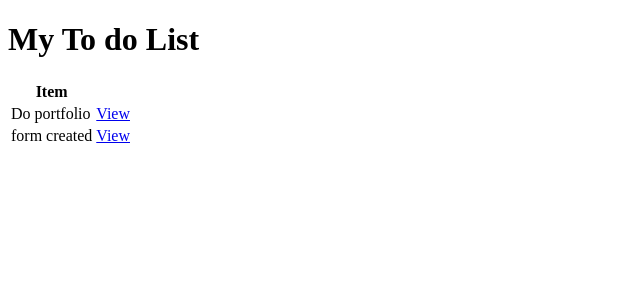
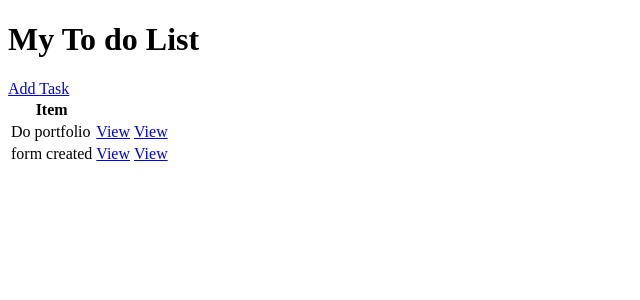
Before and after one commit to cherylnguyenm/Task-Manager, a Django app: page / in a window 1280 px wide. Shown: the top 300 px of the page, without its empty margins (0-640 px from the left). Run offline with Django 4.2, Linux system fonts and the light colour scheme; data comes from the database, SQL or seed files in the repository; both versions use the stored data as it was after the commit.

Commit message:
Finished TaskCreate view + Init TaskUpdate view

```diff
--- a/base/templates/base/task_list.html
+++ b/base/templates/base/task_list.html
@@ -1,6 +1,7 @@
 <!DOCTYPE html>
 <html>
     <h1>My To do List</h1>
+    <a href="{% url 'task-create' %}">Add Task</a>
     <table>
         <tr>
             <th>Item</th>
@@ -10,6 +11,7 @@
         <tr>
             <td>{{task.title}}</td>
             <td><a href="{% url 'task-detail' task.id %}">View</a></td>
+            <td><a href="{% url 'task-detail' task.id %}">View</a></td>
         </tr>
         {% empty %}
             <h3> Item list is empty</h3>
--- a/base/urls.py
+++ b/base/urls.py
@@ -1,7 +1,8 @@
 from django.urls import path
-from .views import TaskList, TaskDetail
+from .views import TaskList, TaskDetail, TaskCreate, TaskUpdate
 
 urlpatterns = [
     path('', TaskList.as_view(), name='task-list'),
     path('task/<int:pk>/', TaskDetail.as_view(), name='task-detail'),
+    path('task-create/', TaskCreate.as_view(), name='task-create'),
 ]
--- a/base/views.py
+++ b/base/views.py
@@ -1,6 +1,8 @@
 from django.shortcuts import render
 from django.views.generic.list import ListView
 from django.views.generic.detail import DetailView
+from django.views.generic.edit import CreateView, UpdateView
+from django.urls import reverse_lazy
 from .models import Task
 
 class TaskList(ListView):
@@ -11,3 +13,13 @@ class TaskDetail(DetailView):
     template_name = 'base/task_detail.html'
     model = Task
     context_object_name = 'task_info'
+
+class TaskCreate(CreateView):
+    model = Task
+    fields = '__all__'
+    success_url = reverse_lazy('task-list') # redirect users to task list
+
+class TaskUpdate(UpdateView):
+    model = Task
+    fields = '__all__'
+    success_url = reverse_lazy('task-list')
```
Also changed, not shown: base/templates/base/task_form.html (+7 -0 lines), db.sqlite3. Lines whose indentation alone changed are shown as unchanged.
